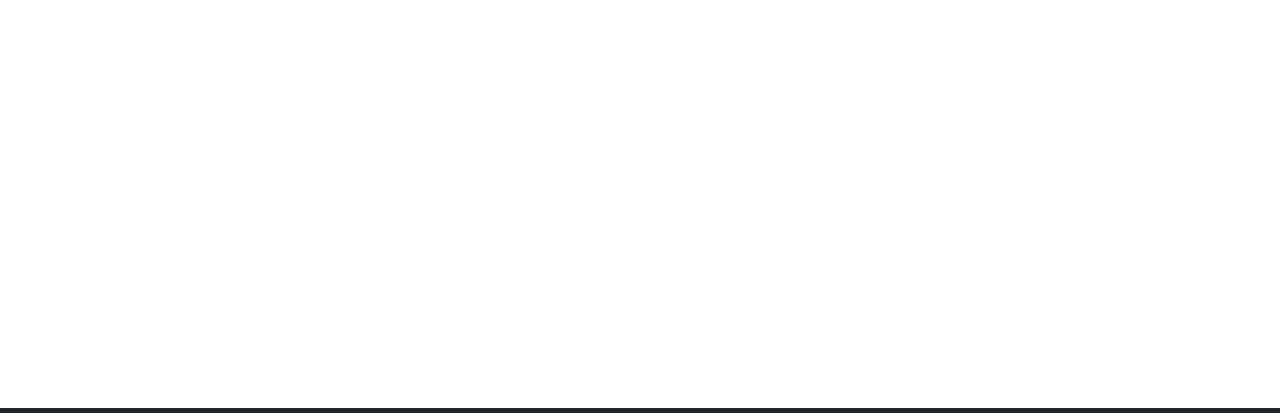
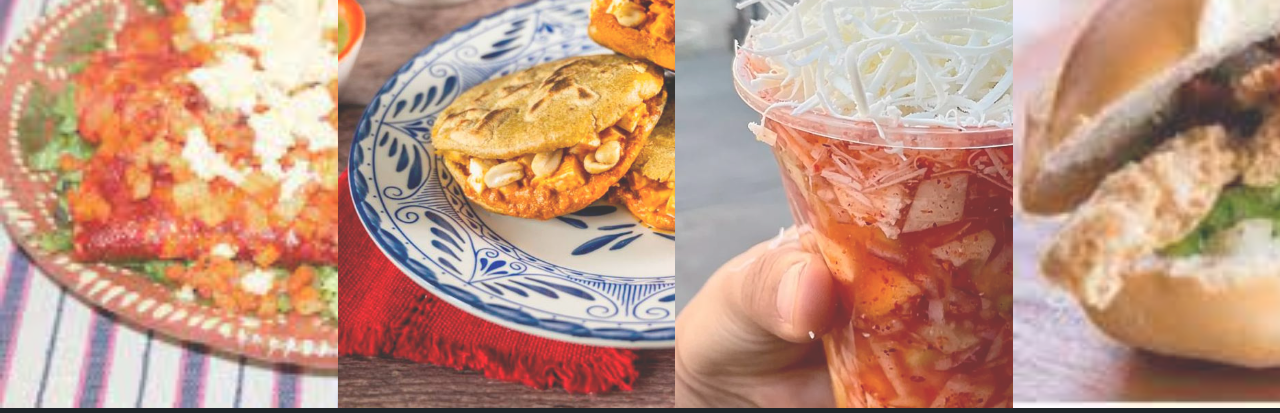
Before and after one commit to DANILO2212/proyecto-html, a plain HTML site: page yera/pagina.html in a window 1280 px wide. Shown: the part 142-555 px from the top of the page. Drawn offline with nearby package versions, Linux system fonts and the light colour scheme.

Commit message:
Update estilos.css

```diff
--- a/yera/estilos.css
+++ b/yera/estilos.css
@@ -20,7 +20,7 @@ nav > a > #gtologo{
     filter: drop-shadow(1px 1px 20px white);
 }
 #img1{
-    background-image: url(mineras.jpg);
+    background-image: url(images/mineras.jpg);
     background-size: cover;
 }
 #img1 > h2{
@@ -40,7 +40,7 @@ nav > a > #gtologo{
 
 
 #img2{
-    background-image: url(cacahuate.jpg);
+    background-image: url(images/cacahuate.jpg);
     background-size: cover;
 }
 #img2 > h2{
@@ -60,7 +60,7 @@ nav > a > #gtologo{
 
 
 #img3{
-    background-image: url(oso.jpg);
+    background-image: url(images/oso.jpg);
     background-size: cover;
 }
 #img3 > h2{
@@ -80,7 +80,7 @@ nav > a > #gtologo{
 
 
 #img4{
-    background-image: url(guacamayas.jpg);
+    background-image: url(images/guacamayas.jpg);
     background-size: cover;
 }
 #img4 > h2{
@@ -166,7 +166,7 @@ nav > a > #gtologo{
     height: 600px;
     width: 100%;
     color: rgb(15, 15, 15);
-    background-image: url(descarga.jpg);
+    background-image: url(images/descarga.jpg);
     background-size: 100%;
 }
 .general > div > div > #descripcion{
```
